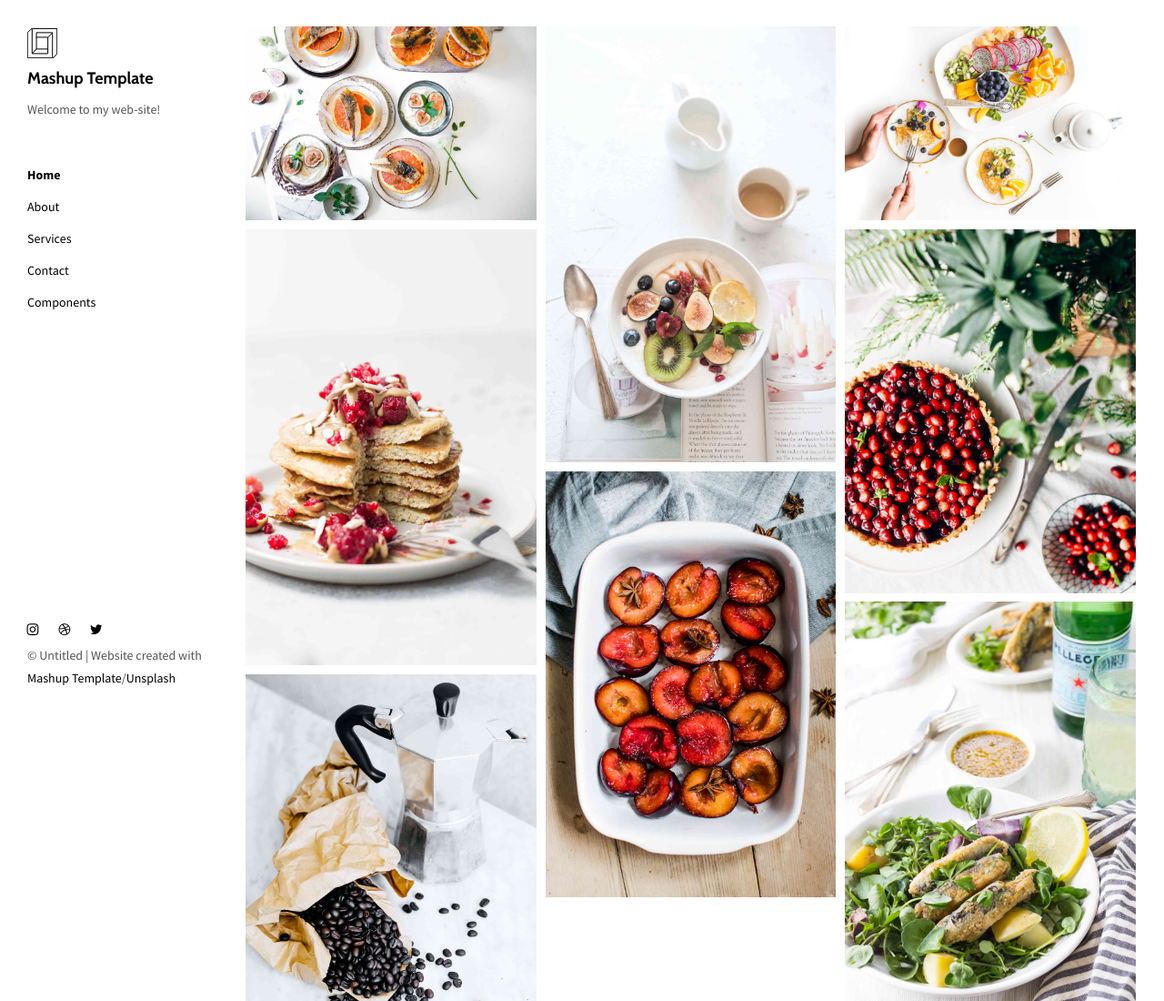
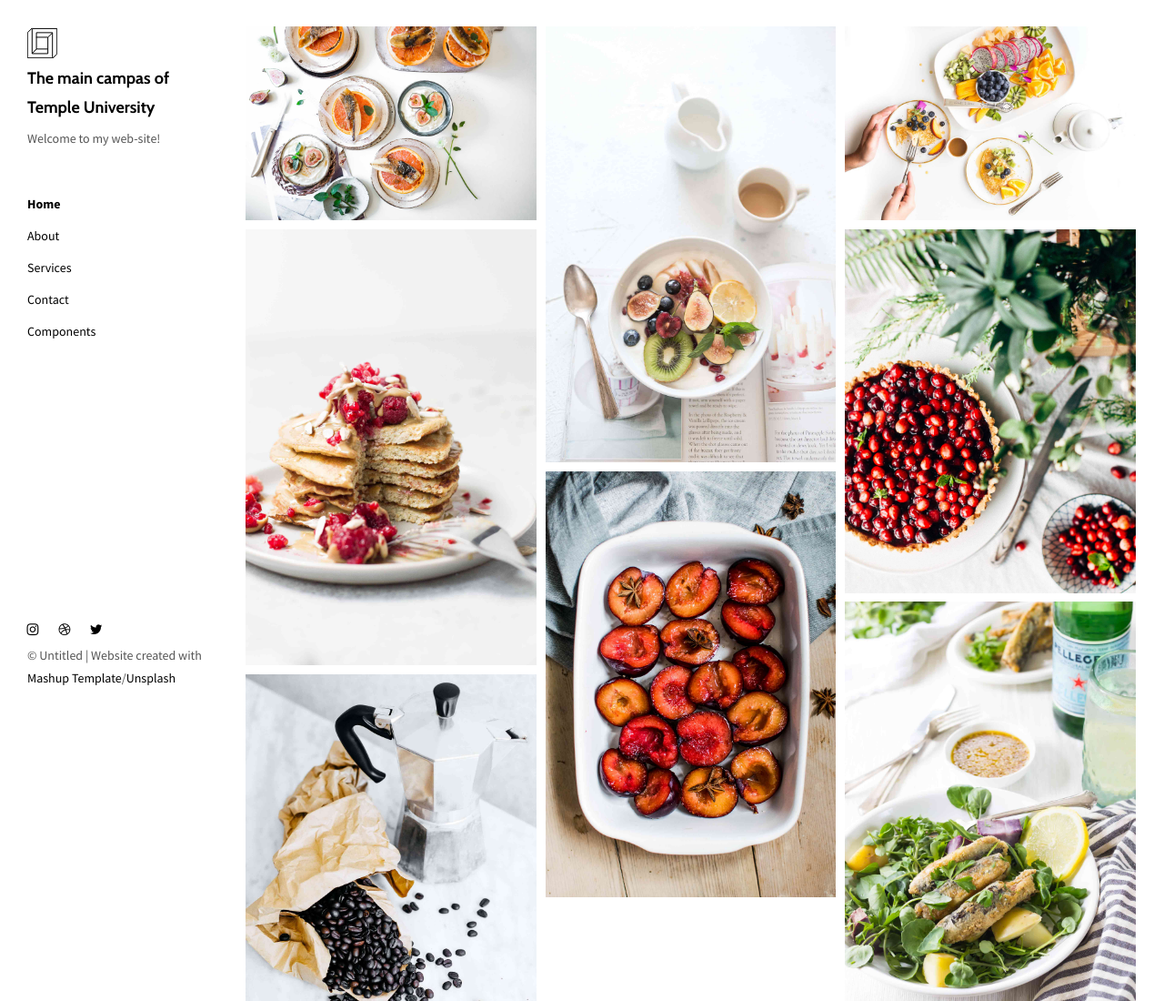
Before and after one commit to HuYuwinter/HuYuwinter.github.io, a plain HTML site: page index.html in a window 1280 px wide. Shown: the top 1100 px of the page at 91% size. Drawn offline with nearby package versions, Linux system fonts and the light colour scheme.

Commit message:
Update index.html

```diff
--- a/index.html
+++ b/index.html
@@ -40,7 +40,7 @@
       <div class="site-header hidden-xs">
           <a class="site-brand" href="./index.html" title="">
             <img class="img-responsive site-logo" alt="" src="./assets/images/mashup-logo.svg">
-            Mashup Template
+            The main campas of Temple University
           </a>
         <p>Welcome to my web-site!</p>
       </div>
```
